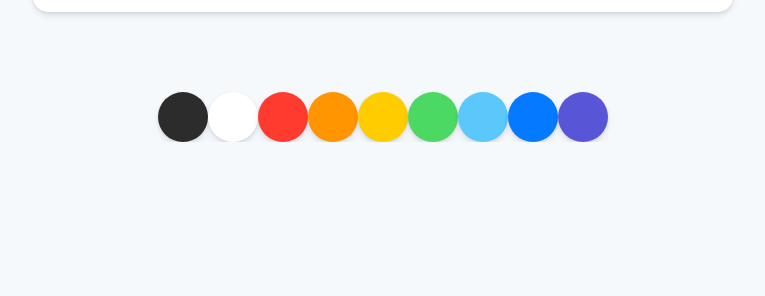
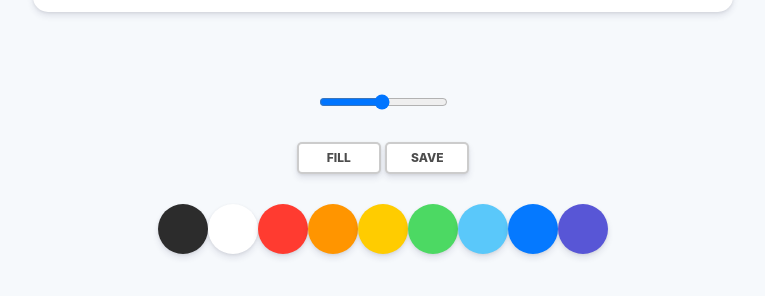
Before and after one commit to DongrockOh/paintjs, a plain HTML site: page index.html in a window 1280 px wide. Shown: the part 738-1034 px from the top of the page, without its empty margins (257-1022 px from the left). Before the commit the page ends 880 px from the top, so only its background shows below. Drawn offline with Linux system fonts and the light colour scheme.

Commit message:
#1.2 Styles part Two

```diff
--- a/index.html
+++ b/index.html
@@ -1,25 +1,39 @@
 <!DOCTYPE html>
 <html lang="en">
   <head>
-  <meta charset="UTF-8">
-  <meta http-equiv="X-UA-Compatible" content="IE=edge">
-  <meta name="viewport" content="width=, initial-scale=1.0">
-  <link rel="stylesheet" href="styles.css">
+    <meta charset="UTF-8" />
+    <meta http-equiv="X-UA-Compatible" content="IE=edge" />
+    <meta name="viewport" content="width=, initial-scale=1.0" />
+    <link rel="stylesheet" href="styles.css" />
     <title>PaintJS</title>
   </head>
   <body>
     <canvas id="jsCanvas" class="canvas"></canvas>
     <div class="controls">
+      <div class="controls__range">
+        <input
+          type="range"
+          id="jsRange"
+          min="0.1"
+          max="5.0"
+          value="2.5"
+          step="0.1"
+        />
+      </div>
+      <div class="controls__btns">
+        <button id="jsMode">Fill</button>
+        <button id="jsSave">Save</button>
+      </div>
       <div class="controls__colors" id="jsColors">
-      <div class="controls__color" style="background-color:#2c2c2c"></div>
-      <div class="controls__color" style="background-color:white"></div>
-      <div class="controls__color" style="background-color:#FF3B30"></div>
-      <div class="controls__color" style="background-color:#FF9500"></div>
-      <div class="controls__color" style="background-color:#FFCC00"></div>
-      <div class="controls__color" style="background-color:#4CD963"></div>
-      <div class="controls__color" style="background-color:#5AC8FA"></div>
-      <div class="controls__color" style="background-color:#0579FF"></div>
-      <div class="controls__color" style="background-color:#5856D6"></div>
+        <div class="controls__color" style="background-color: #2c2c2c"></div>
+        <div class="controls__color" style="background-color: white"></div>
+        <div class="controls__color" style="background-color: #ff3b30"></div>
+        <div class="controls__color" style="background-color: #ff9500"></div>
+        <div class="controls__color" style="background-color: #ffcc00"></div>
+        <div class="controls__color" style="background-color: #4cd963"></div>
+        <div class="controls__color" style="background-color: #5ac8fa"></div>
+        <div class="controls__color" style="background-color: #0579ff"></div>
+        <div class="controls__color" style="background-color: #5856d6"></div>
       </div>
     </div>
     <script src="app.js"></script>
--- a/styles.css
+++ b/styles.css
@@ -1,14 +1,15 @@
 @import "reset.css";
 body {
   background-color: #f6f9fc;
-  font-family: -apple-system, BlinkMacSystemFont, 'Segoe UI', Roboto, Oxygen, Ubuntu, Cantarell, 'Open Sans', 'Helvetica Neue', sans-serif;
+  font-family: -apple-system, BlinkMacSystemFont, "Segoe UI", Roboto, Oxygen,
+    Ubuntu, Cantarell, "Open Sans", "Helvetica Neue", sans-serif;
   display: flex;
   flex-direction: column;
   align-items: center;
-  padding-top: 50px;
+  padding: 50px 0;
 }
 
-.canvas{
+.canvas {
   width: 700px;
   height: 700px;
   background-color: #fff;
@@ -18,6 +19,33 @@ body {
 
 .controls {
   margin-top: 80px;
+  display: flex;
+  flex-direction: column;
+  align-items: center;
+}
+
+.controls .controls__btns {
+  margin-bottom: 30px;
+}
+
+.controls__btns button {
+  all: unset;
+  cursor: pointer;
+  background-color: #fff;
+  padding: 8px 0px;
+  width: 80px;
+  text-align: center;
+  border-radius: 5px;
+  box-shadow: 0 4px 6px rgba(50, 50, 93, 0.11), 0 1px 3px rgba(0, 0, 0, 0.08);
+  border: 2px solid rgba(0, 0, 0, 0.2);
+  color: rgba(0, 0, 0, 0.7);
+  text-transform: uppercase;
+  font-weight: 800;
+  font-size: 12px;
+}
+
+.controls__btns button:active {
+  transform: scale(0.98);
 }
 
 .controls .controls__colors {
@@ -28,6 +56,10 @@ body {
   width: 50px;
   height: 50px;
   border-radius: 50%;
-  cursor: pointer;;
+  cursor: pointer;
   box-shadow: 0 4px 6px rgba(50, 50, 93, 0.11), 0 1px 3px rgba(0, 0, 0, 0.08);
 }
+
+.controls .controls__range {
+  margin-bottom: 30px;
+}
```
Lines whose indentation alone changed are shown as unchanged.
